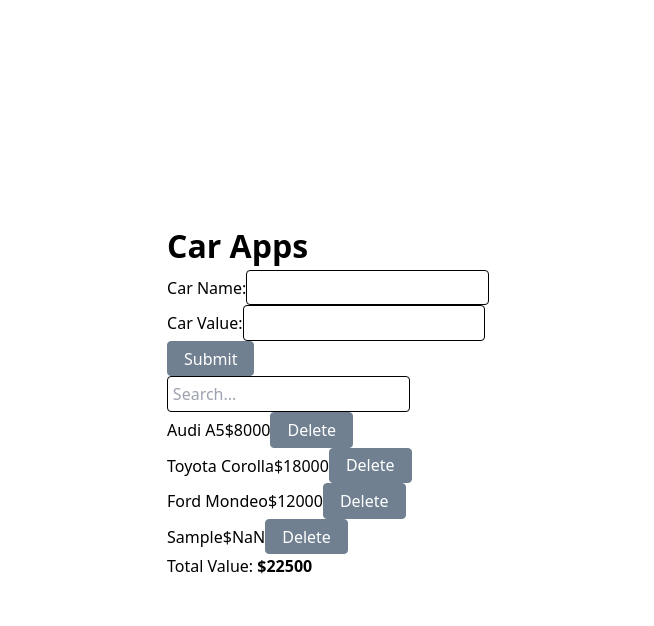
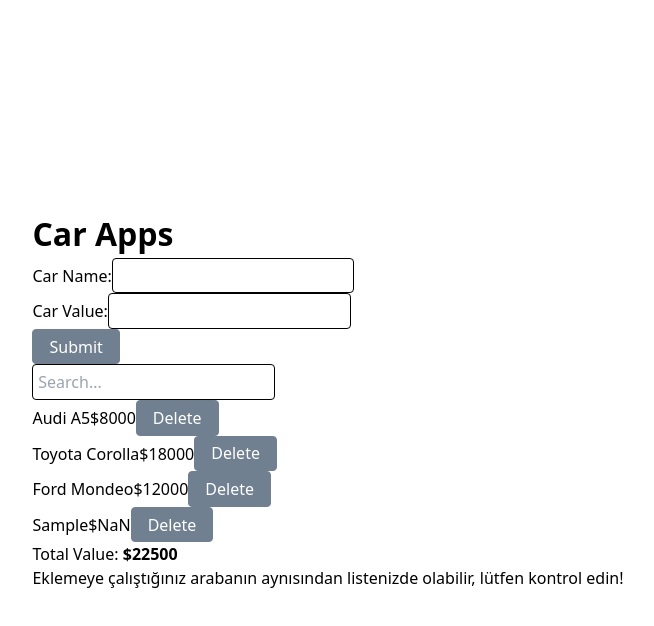
Before and after one commit to sedat355/React_Apps, a React (Vite) app: page / in a window 1280 px wide. Both pictures are taken after typing "Sample", "Sample" into the empty fields and a click on the button "Submit". Shown: the top 626 px of the page, without its empty margins (312-966 px from the left). Built offline with nearby package versions, Linux system fonts and the light colour scheme.

Commit message:
isMatchedName e göre uyarı gösteriliyor

```diff
--- a/src/App.jsx
+++ b/src/App.jsx
@@ -6,7 +6,7 @@ import CarValue from './components/CarValue'
 
 function App() {
   return(
-    <div>
+    <div className='w-full mx-auto relative'>
       <h1 className="text-center mb-4">Car Apps</h1>
       <CarForm/>
       <CarSearch/>
--- a/src/components/CarForm.jsx
+++ b/src/components/CarForm.jsx
@@ -39,7 +39,7 @@ const CarForm = () => {
       </div>
 
       <button
-        className="self-end"
+        className="self-end w-full"
         type="submit"
       >
         Submit
--- a/src/components/CarValue.jsx
+++ b/src/components/CarValue.jsx
@@ -1,8 +1,26 @@
+import { useSelector } from "react-redux"
+
 const CarValue = () => {
+  const searchName = useSelector(state => state.cars.searchName)
+  const cars = useSelector(state => state.cars.cars)
+
+  let isMatchedName = cars.some(car => {
+    if (searchName !== "") {
+      return car.name.toLowerCase().includes(searchName.toLowerCase())
+    }
+  })
+
   return (
     <div>
-      <span>Total Value: <strong>&#36;{22500}</strong></span>
-
+      <span>
+        Total Value: <strong>&#36;{22500}</strong>
+      </span>
+      {isMatchedName && (
+        <div className="absolute  text-wrap p-2 bg-red-600 font-bold text-white">
+          Eklemeye çalıştığınız arabanın aynısından listenizde olabilir, lütfen
+          kontrol edin!
+        </div>
+      )}
     </div>
   )
 }
```
